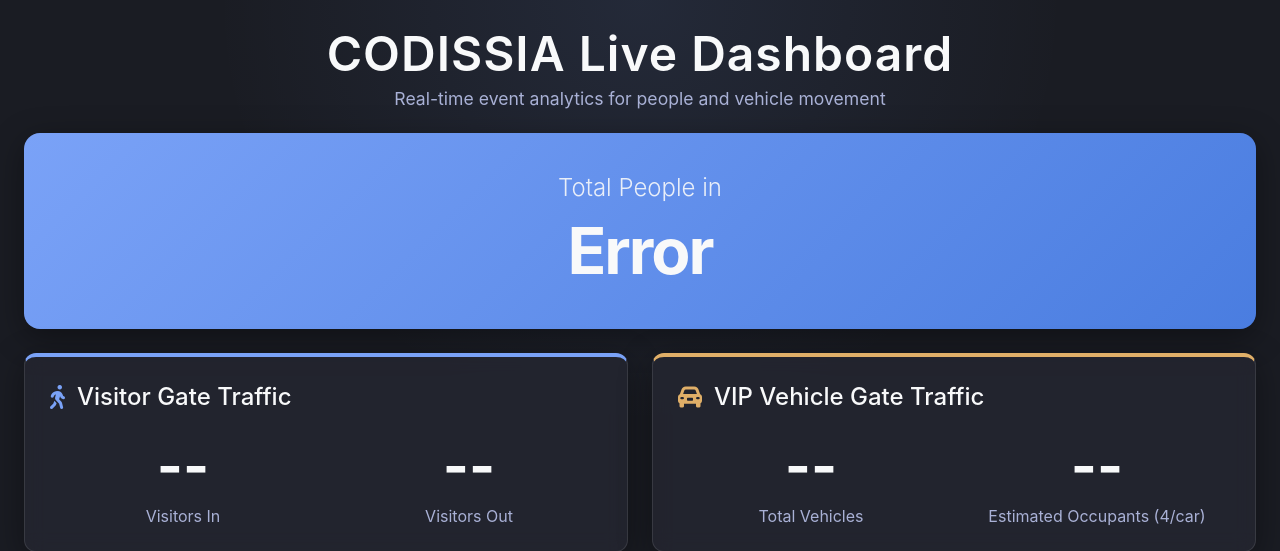
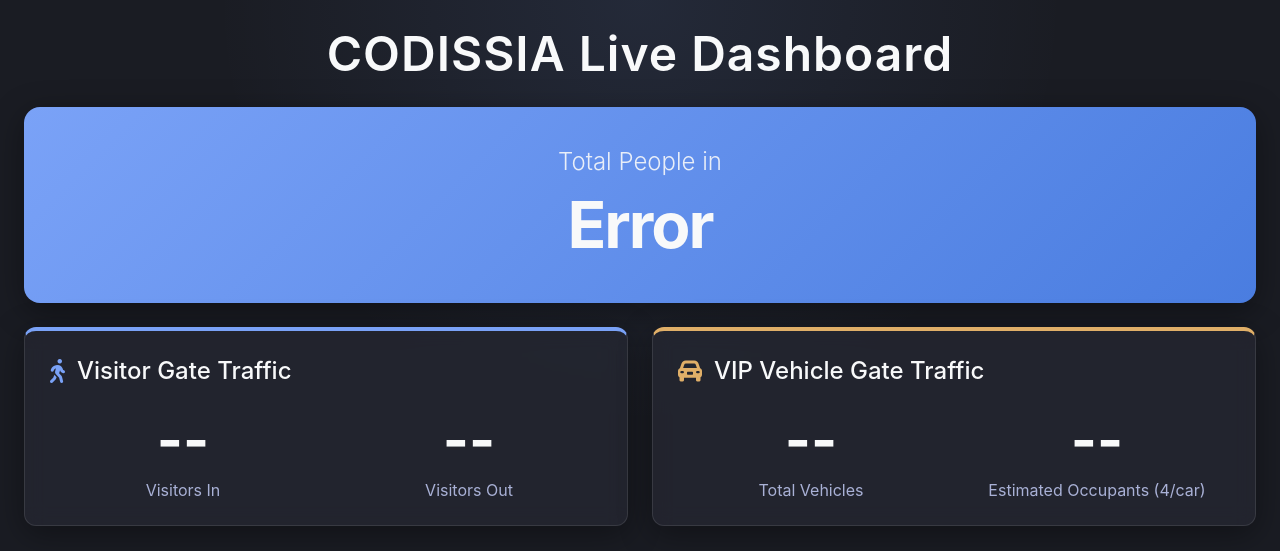
Before and after one commit to ASINRAJA123/ATK, a Flask app: page / in a window 1280 px wide. Shown: the top 551 px of the page. Run offline with Flask 3, Linux system fonts and the light colour scheme.

Commit message:
first commit123

```diff
--- a/templates/index.html
+++ b/templates/index.html
@@ -169,7 +169,6 @@
     <!-- Page Header -->
     <header class="dashboard-header">
         <h1>CODISSIA Live Dashboard</h1>
-        <p>Real-time event analytics for people and vehicle movement</p>
     </header>
 
     <!-- Grand Total Display -->
```
